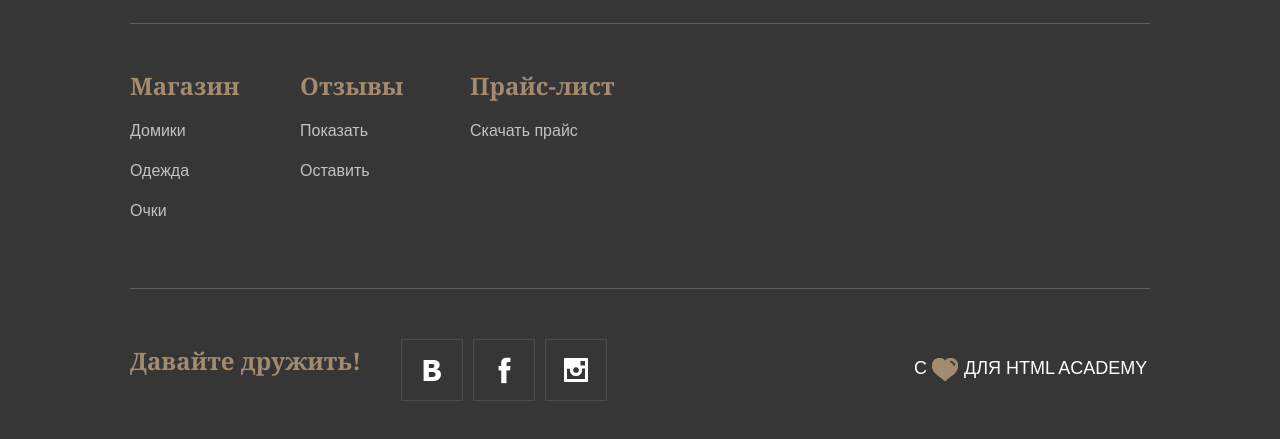
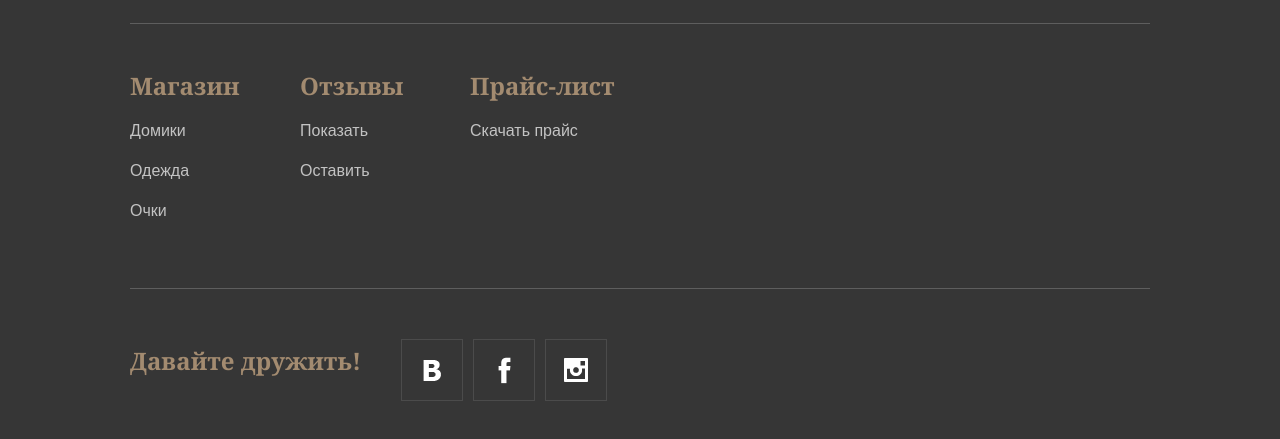
Before and after one commit to TarasKhust/keks, a plain HTML site: page index.html in a window 1280 px wide. Shown: the part 3881-4320 px from the top of the page. Drawn offline with Linux system fonts and the light colour scheme.

Commit message:
Update index.html

```diff
--- a/index.html
+++ b/index.html
@@ -238,9 +238,6 @@
             <a class="social-btn social-btn-fb" href="https://facebook.com/htmlacademy">Фейсбук</a>
             <a class="social-btn social-btn-in" href="https://instagram.com/htmlacademy">Инстаграм</a>
           </div>
-          <div class="footer-copyright">
-            С <span class="heart">любовью</span> для <a href="https://htmlacademy.ru">HTML Academy</a>
-          </div>
         </div>
       </div>
     </div>
```
